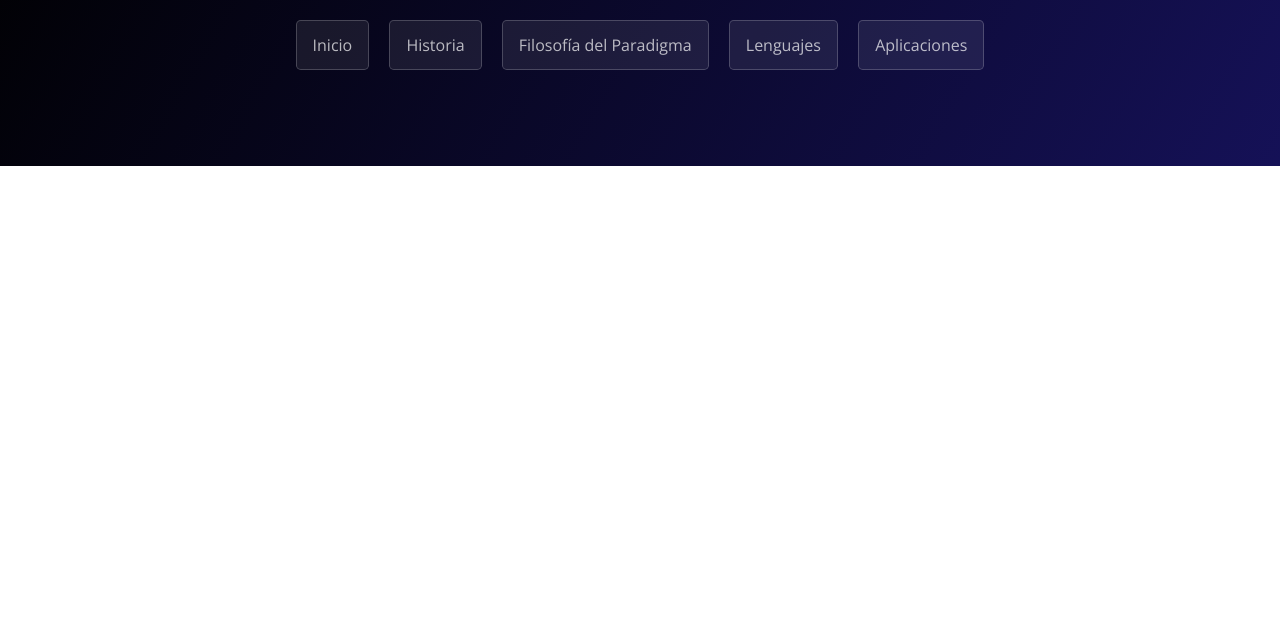
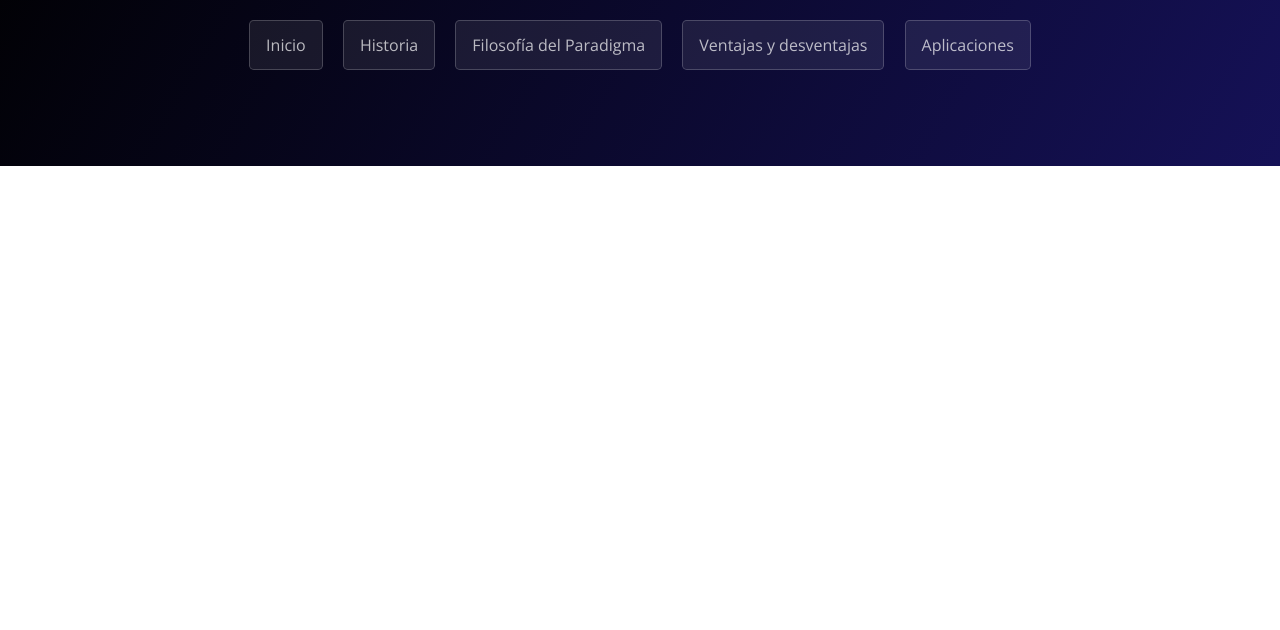
Before and after one commit to ProgramacionOrientadaAspectos/POA_teoria, a plain HTML site: page Pages/lenguajes.html in a window 1280 px wide. Shown: the part 170-800 px from the top of the page. Drawn offline with nearby package versions, Linux system fonts and the light colour scheme.

Commit message:
Update lenguajes.html

```diff
--- a/Pages/lenguajes.html
+++ b/Pages/lenguajes.html
@@ -18,7 +18,7 @@
     <a href="/POA_teoria/index.html" class="btn">Inicio</a>
     <a href="/POA_teoria/Pages/historia.html" class="btn">Historia</a>
     <a href="/POA_teoria/Pages/filosofia.html" class="btn">Filosofía del Paradigma</a>
-    <a href="/POA_teoria/Pages/lenguajes.html" class="btn">Lenguajes</a>
+    <a href="/POA_teoria/Pages/ventajasydesventajas.html" class="btn">Ventajas y desventajas</a>
     <a href="/POA_teoria/Pages/aplicaciones.html" class="btn">Aplicaciones</a>
 
 </section>
```
